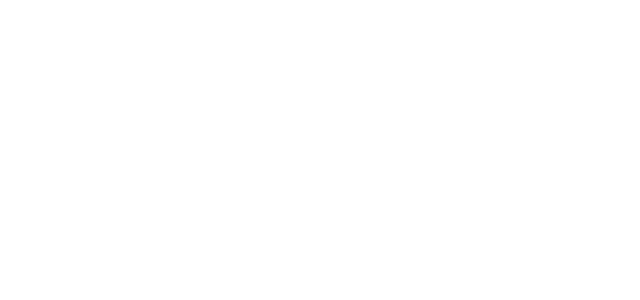
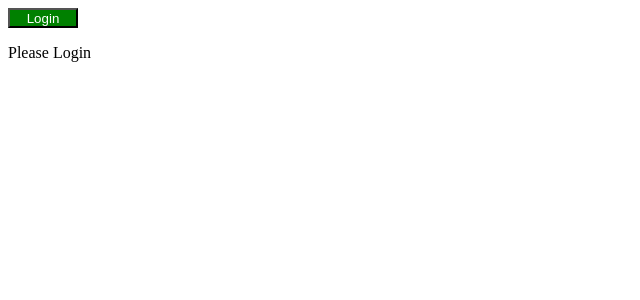
Before and after one commit to YanaCavalian/JS15-react, a React (Vite) app: page /#/ in a window 1280 px wide. Shown: the top 300 px of the page, without its empty margins (0-640 px from the left). Built offline with nearby package versions, Linux system fonts and the light colour scheme.

Commit message:
first commit hw39

```diff
--- a/src/App.jsx
+++ b/src/App.jsx
@@ -1,10 +1,16 @@
-import { useState } from "react";
+import React from 'react';
+import { UserProvider } from './components/UserContext';
+import {MainComponent} from './components/MainComponent';
+import { Header } from './components/header';
+
 
 function App() {
-  return
-  <>
-  <div></div>
-</>
+  return (
+    <UserProvider>
+      <Header />
+      <MainComponent />
+    </UserProvider>
+  );
 }
 
 export default App;
--- /dev/null
+++ b/src/components/Header.jsx
@@ -0,0 +1,51 @@
+import React, { useState, useEffect } from 'react';
+import { useUser } from './UserContext';
+
+export const Header = () => {
+  const userContext = useUser();
+  const [loggedIn, setLoggedIn] = useState(Boolean(userContext.user));
+
+  useEffect(() => {
+    setLoggedIn(Boolean(userContext.user));
+  }, [userContext.user]);
+
+  const handleLogin = async () => {
+    try {
+      const response = await fetch('https://dummyjson.com/auth/login', {
+        method: 'POST',
+        headers: { 'Content-Type': 'application/json' },
+        body: JSON.stringify({
+          username: 'kminchelle',
+          password: '0lelplR',
+        }),
+      });
+
+      if (response.ok) {
+        const data = await response.json();
+        userContext.loginUser({ token: data.token, user: data });
+      } else {
+        console.error('Login failed');
+      }
+    } catch (error) {
+      console.error('Error during login:', error);
+    }
+  };
+
+  return (
+    <header>
+      <button
+        onClick={handleLogin}
+        style={{
+          width: '70px',
+          height: '20px',
+          backgroundColor: 'green',
+          color: 'white',
+          cursor: 'pointer',
+          display: loggedIn ? 'none' : 'block',
+        }}
+      >
+        Login
+      </button>
+    </header>
+  );
+};
--- /dev/null
+++ b/src/components/MainComponent.jsx
@@ -0,0 +1,18 @@
+import React from 'react';
+import { useUser } from './UserContext';
+
+export const MainComponent = () => {
+  const { user } = useUser();
+
+  return (
+    <div>
+      {user ? (
+        <p>Welcome {user.username}!</p>
+      ) : (
+        <div>
+          <p>Please Login</p>
+        </div>
+      )}
+    </div>
+  );
+};
--- /dev/null
+++ b/src/components/UserContext.jsx
@@ -0,0 +1,26 @@
+
+import React, { createContext, useContext, useState } from 'react';
+
+const UserContext = createContext();
+
+export const useUser = () => {
+  return useContext(UserContext);
+};
+
+export const UserProvider = ({ children }) => {
+  const [user, setUser] = useState(null);
+
+  const loginUser = (userData) => {
+    setUser(userData.user);
+  };
+
+  const logoutUser = () => {
+    setUser(null);
+  };
+
+  return (
+    <UserContext.Provider value={{ user, loginUser, logoutUser }}>
+      {children}
+    </UserContext.Provider>
+  );
+};
```
